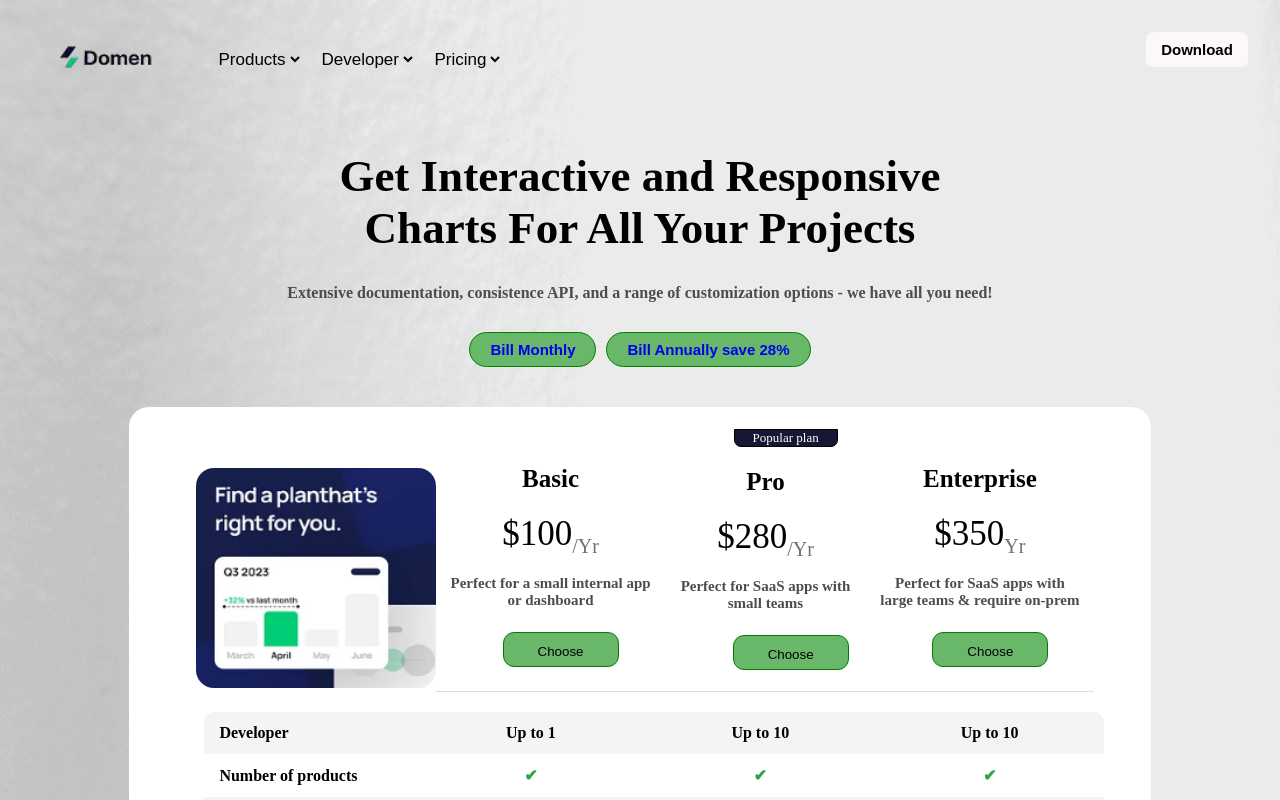
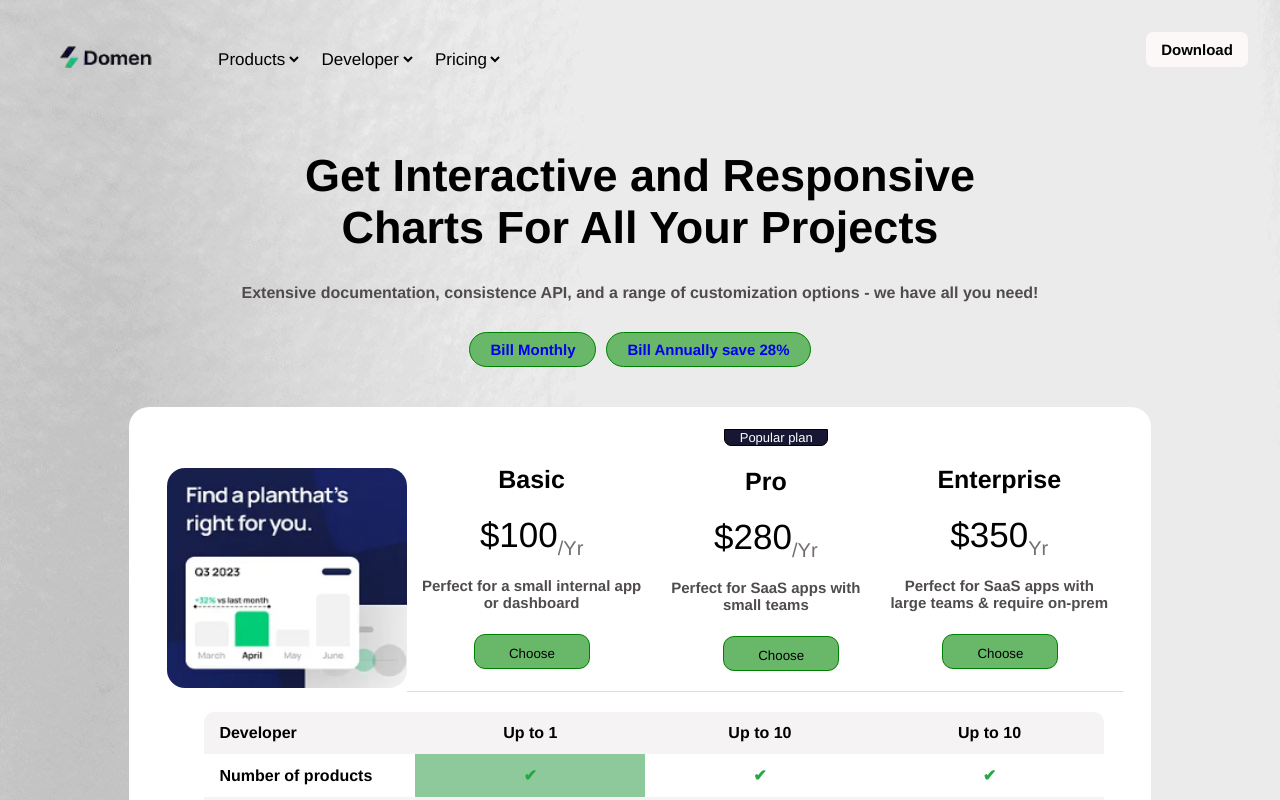
Before and after one commit to jayalakshmi-jk/Pricing_card, a plain HTML site: page year.html in a window 1280 px wide. In both pictures the pointer is over the element 530 px from the left and 775 px from the top of the page. Shown: the top 800 px of the page. Drawn offline with Linux system fonts and the light colour scheme.

Commit message:
file update

```diff
--- a/year.html
+++ b/year.html
@@ -6,6 +6,9 @@
     <meta name="viewport" content="width=device-width, initial-scale=1.0">
     <title></title>
     <style>
+        *{
+            font-family: "Helvetica", "Arial", sans-serif;
+        }
         body {
             background-image: url(back.jpg);
         }
@@ -230,11 +233,17 @@
 
             font-weight: bold;
         }
+        .check:hover{
+            background-color: #8ec99c;
+        }
 
         .cross {
             color: #dc3545;
 
             font-weight: bold;
+        }
+        .cross:hover{
+            background-color: #b95f68;
         }
 
         .center {
```
Also changed, not shown: index.html (+6 -0 lines).
